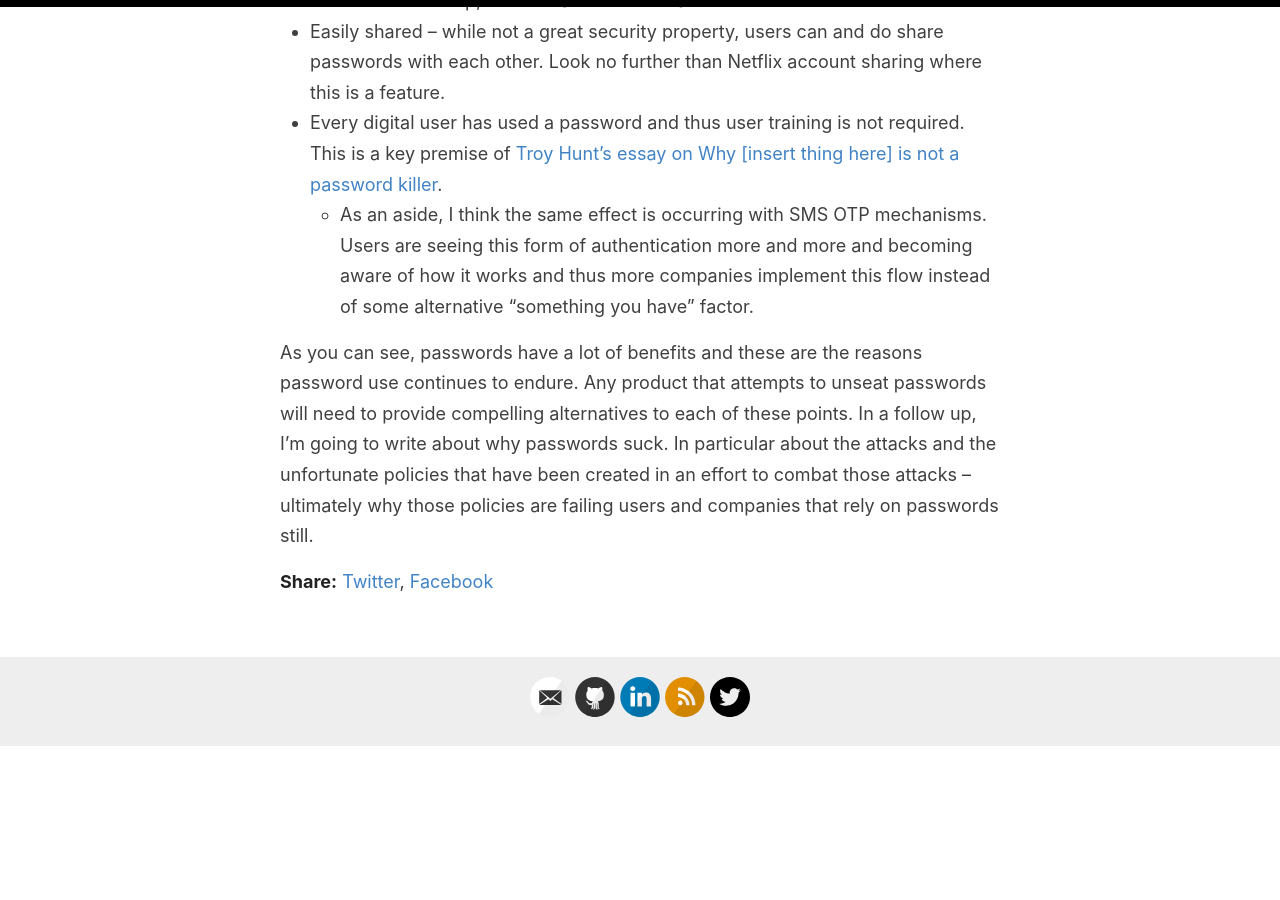
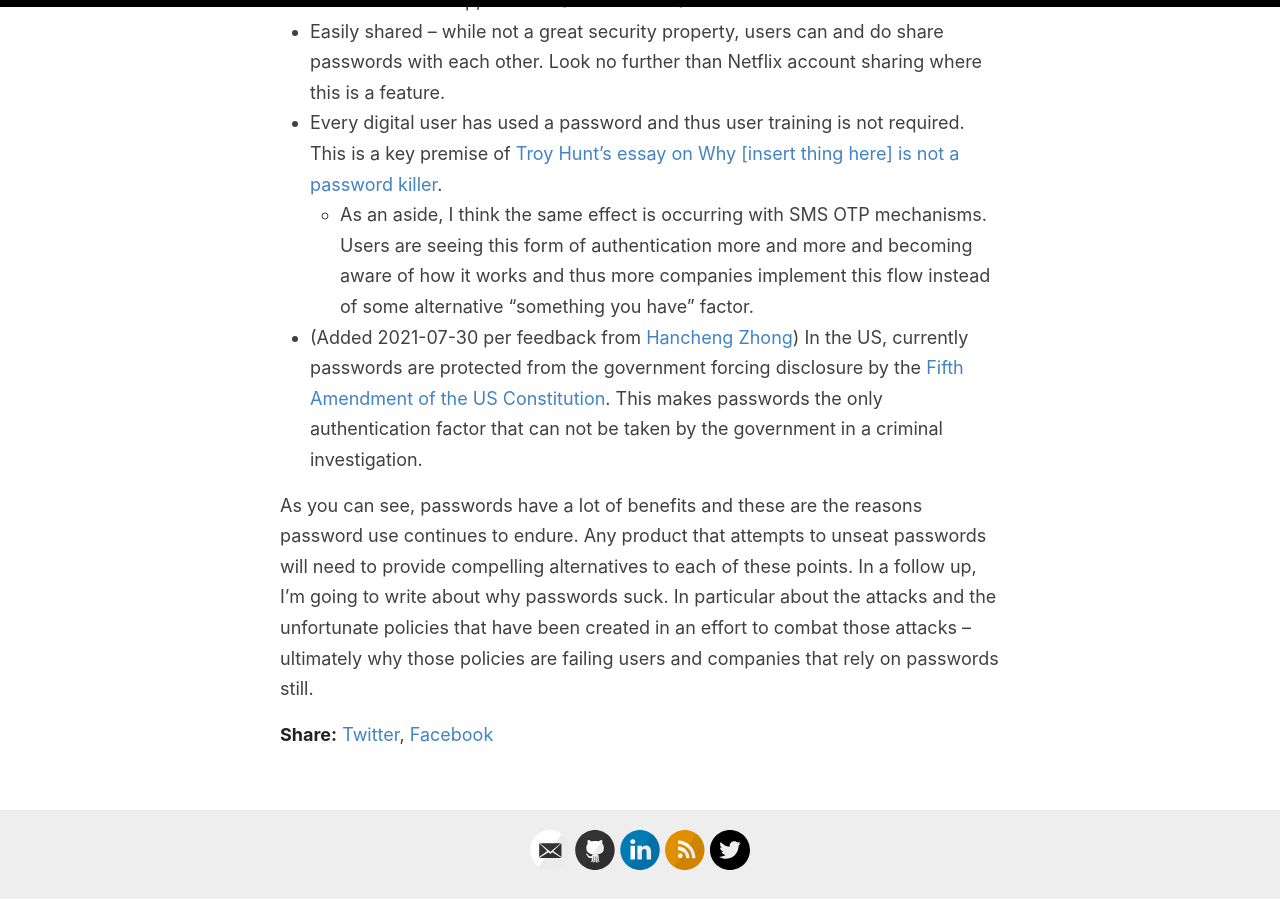
Before and after one commit to coryhardman/coryhardman.github.io, a Jekyll site: the page built from _posts/2021-07-28-passwords-are-great.md, in a window 1280 px wide and 900 px high, scrolled down 834 px. Built offline with Jekyll 4.4.1, drawn with Linux system fonts in a browser that asks for light colours; before the commit the page ends 1581 px from its top, so only the background shows below that.

Commit message:
Add the passwords can't be compelled (#3)

```diff
--- a/_posts/2021-07-28-passwords-are-great.md
+++ b/_posts/2021-07-28-passwords-are-great.md
@@ -4,7 +4,7 @@ title: Passwords are great...
 date: '2021-07-28'
 author: Cory Hardman
 tags:
-modified_time: '2021-07-28'
+modified_time: '2021-07-30'
 ---
 
 I am working on a product called
@@ -37,6 +37,8 @@ have a ton of great properties compared to the other factors:
       Users are seeing this form of authentication more and more and becoming
       aware of how it works and thus more companies implement this flow instead of
       some alternative "something you have" factor.
+* (Added 2021-07-30 per feedback from [Hancheng
+    Zhong](https://www.linkedin.com/in/hczhong/)) In the US, currently passwords are protected from the government forcing disclosure by the [Fifth Amendment of the US Constitution](https://constitution.congress.gov/constitution/amendment-5/). This makes passwords the only authentication factor that can not be taken by the government in a criminal investigation.
 
 As you can see, passwords have a lot of benefits and these are the reasons
 password use continues to endure. Any product that attempts to unseat passwords
```
